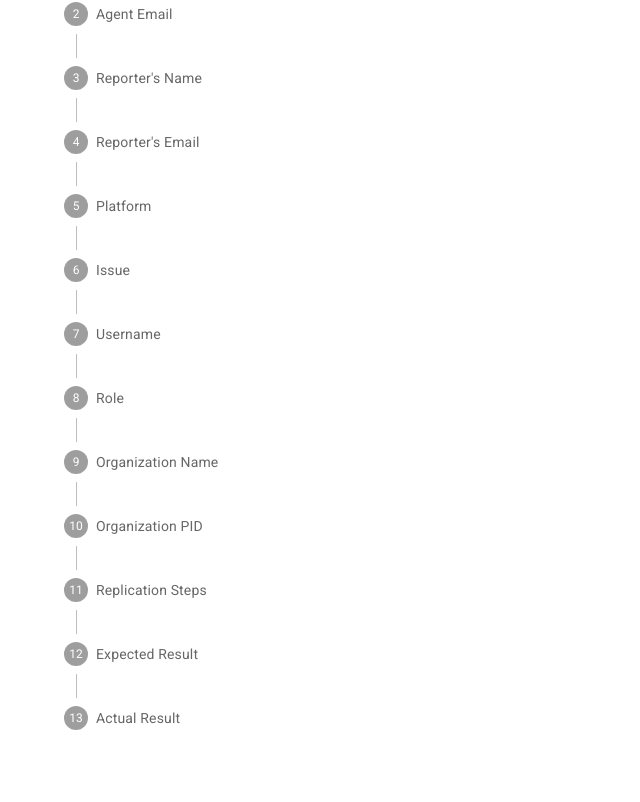
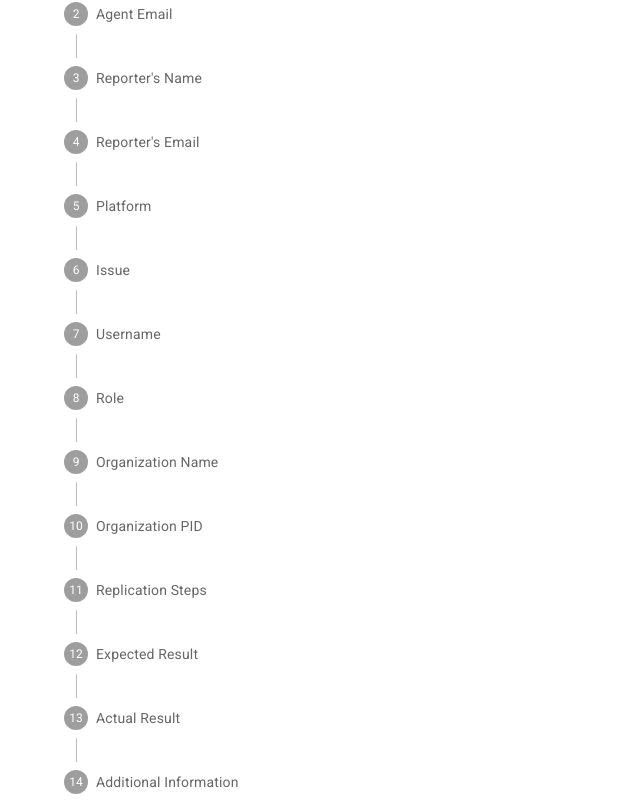
Before and after one commit to apb305/Jira-write-up-tool, a React (Vite) app: page / in a window 1280 px wide. Shown: the part 324-1126 px from the top of the page, without its empty margins (0-640 px from the left). Before the commit the page ends 1062 px from the top, so only its background shows below. Built offline with nearby package versions, Linux system fonts and the light colour scheme.

Commit message:
Minor updates

```diff
--- a/src/components/JiraStepsModal.jsx
+++ b/src/components/JiraStepsModal.jsx
@@ -92,6 +92,10 @@ export default function JiraStepsModal({ jiraData }) {
           <Typography>
             <strong>Actual Result:</strong> {jiraData.actual}
           </Typography>
+          {""}
+          <Typography>
+            <strong>Additional Information:</strong> {jiraData.additionalInformation}
+          </Typography>
         </DialogContent>
         <DialogActions>
           <Button onClick={copyToClipboard}>Copy</Button>
--- a/src/constants/jiraSteps.js
+++ b/src/constants/jiraSteps.js
@@ -76,6 +76,11 @@ const steps = [
       label: "Actual Result",
       isMultilineInput: true,
     },
+    {
+      id: "additionalNotes",
+      label: "Additional Information",
+      isMultilineInput: true,
+    },
   ];
 
   export default steps
```
